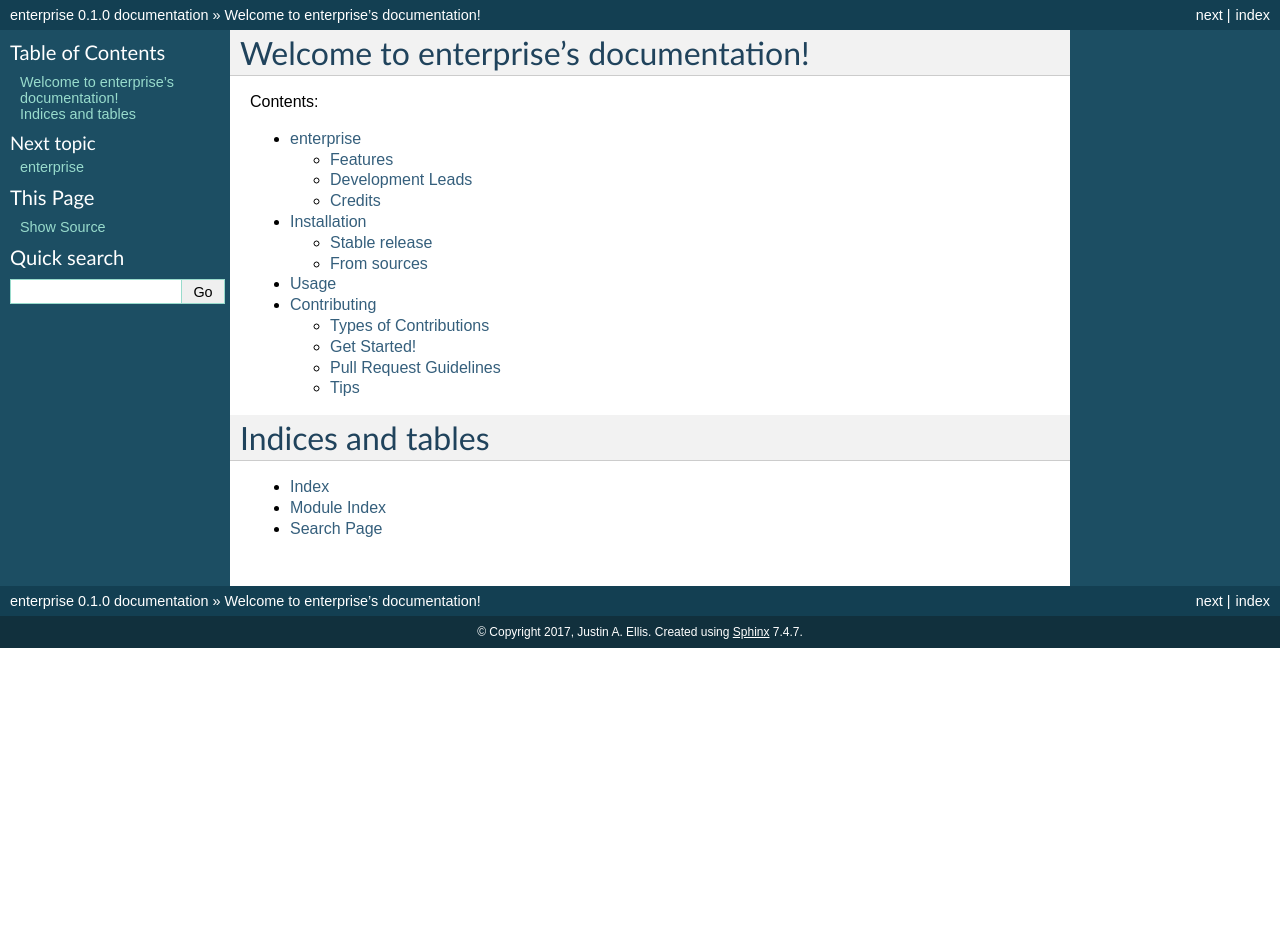
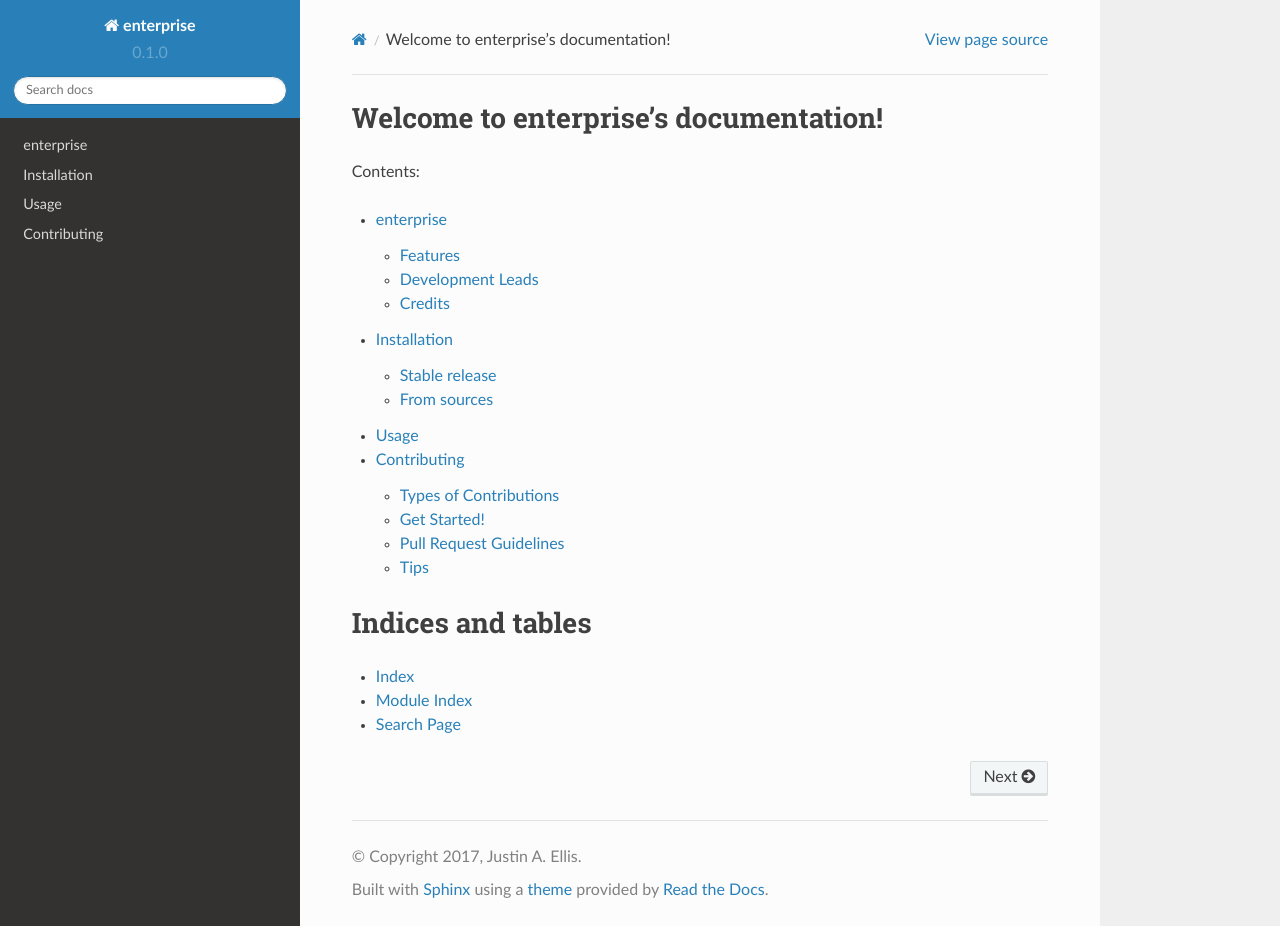
Before and after one commit to nanograv/enterprise, a Sphinx documentation site: the page built from docs/index.rst, in a window 1280 px wide and 926 px high. Built offline with Sphinx 7.4.7 and the Read the Docs theme 2.0.0, drawn with Linux system fonts in a browser that asks for light colours; pages that are not in the unit, such as notebooks, are missing from menus.

Commit message:
Add RTD theme and mathias to conf.py

```diff
--- a/docs/conf.py
+++ b/docs/conf.py
@@ -41,7 +41,7 @@
 
 # Add any Sphinx extension module names here, as strings. They can be
 # extensions coming with Sphinx (named 'sphinx.ext.*') or your custom ones.
-extensions = ['sphinx.ext.autodoc', 'sphinx.ext.viewcode']
+extensions = ['sphinx.ext.autodoc', 'sphinx.ext.viewcode', 'sphinx.ext.mathjax']
 
 # get doctrings for __init__ method
 autoclass_content = 'both'
@@ -118,7 +118,7 @@
 
 # The theme to use for HTML and HTML Help pages.  See the documentation for
 # a list of builtin themes.
-html_theme = 'default'
+html_theme = 'sphinx_rtd_theme'
 
 # Theme options are theme-specific and customize the look and feel of a
 # theme further.  For a list of options available for each theme, see the
```
